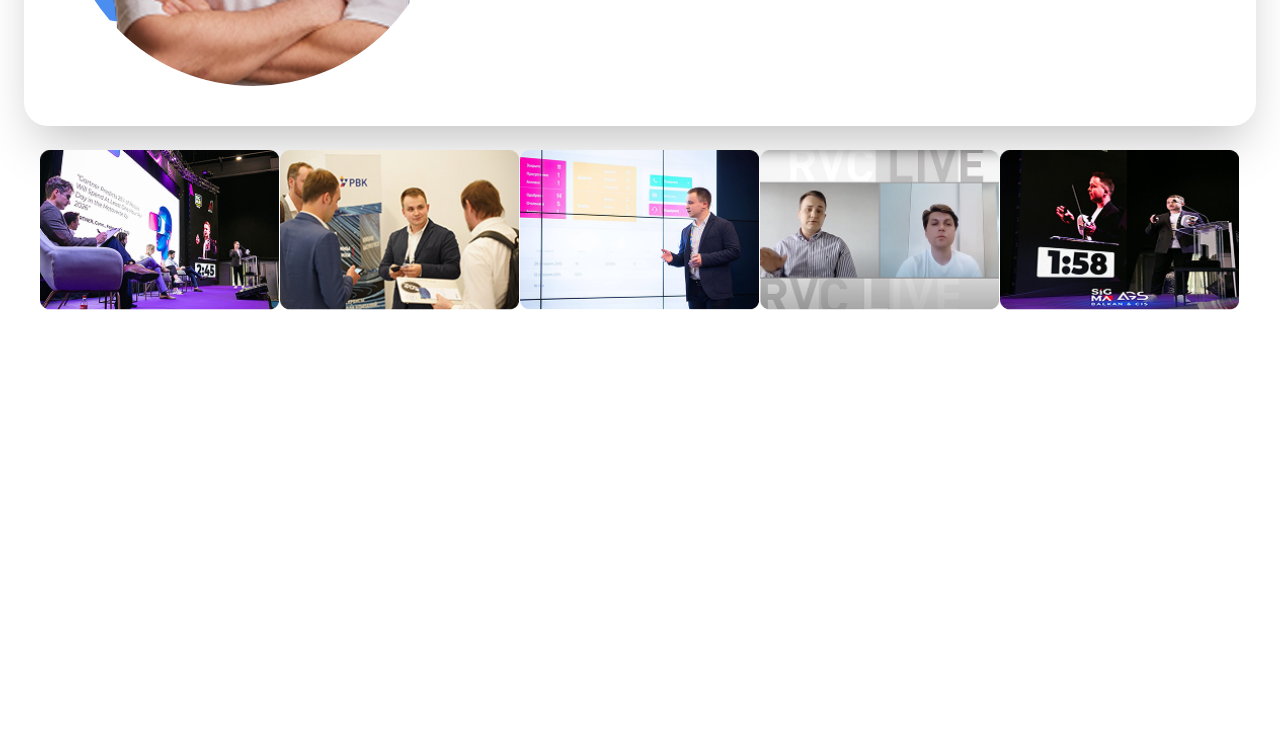
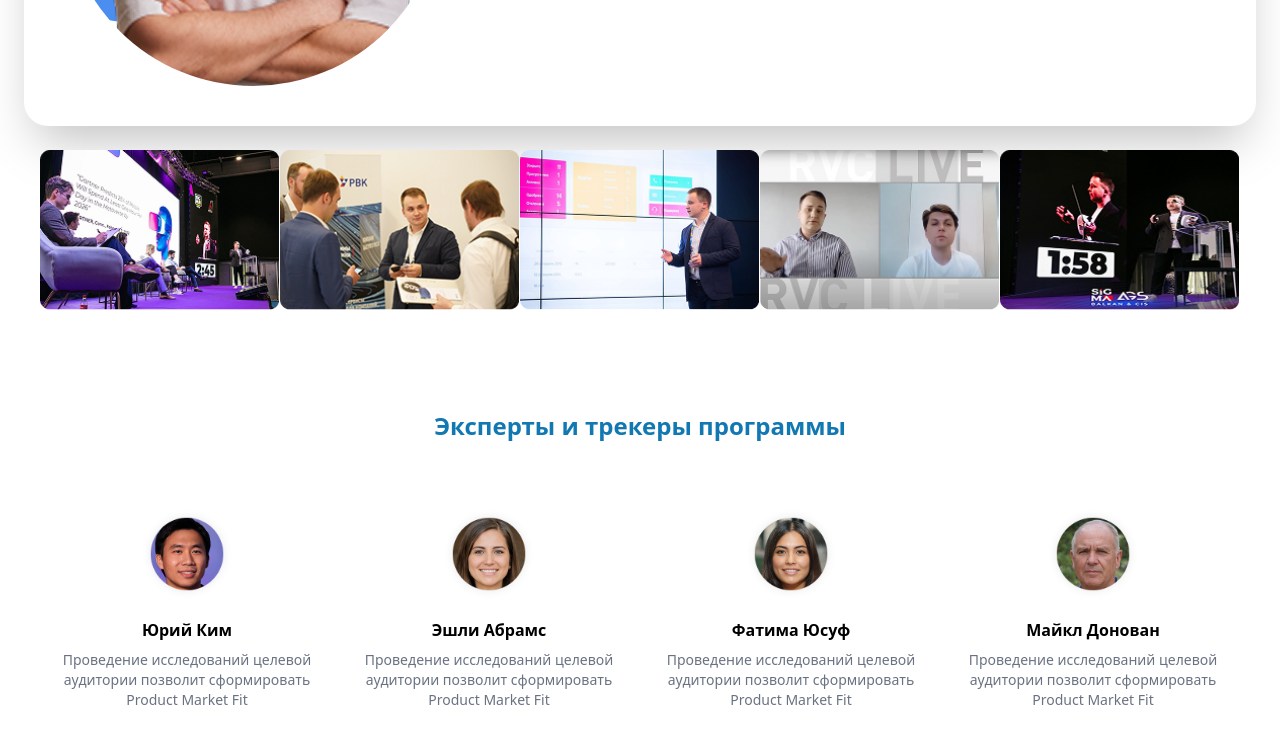
Before and after one commit to qurbonbobokov-ux/Examination, a website: page index.html in a window 1280 px wide. Shown: the part 9135-9879 px from the top of the page. Before the commit the page ends 9513 px from the top, so only its background shows below. Drawn offline with Linux system fonts and the light colour scheme.

Commit message:
section14

```diff
--- a/index.html
+++ b/index.html
@@ -749,6 +749,54 @@
                 <img class="w-60 h-42 object-contain flex-shrink-0" src="./src/IMG_6198 2.png" alt="">
             </div>
         </div>
+        <!-- section14 -->
+        <div class="mt-24">
+            <h3 class="text-2xl font-bold mb-10 text-[#1178B2] text-center  ">
+                Эксперты и трекеры программы
+            </h3>
+
+            <div class="grid grid-flow-col auto-cols-[250px]
+                        gap-6 p-6
+                        overflow-x-auto lg:overflow-visible
+                        lg:grid-flow-row lg:auto-cols-auto
+                        lg:grid-cols-4">
+                <div class="text-center">
+                    <img src="./src/Ellipse 545.png" class="mx-auto mb-4 w-24 h-24 rounded-full object-cover"
+                        alt="Юрий Ким">
+                    <h4 class="font-semibold">Юрий Ким</h4>
+                    <p class="text-sm text-gray-500 mt-2">
+                        Проведение исследований целевой аудитории позволит сформировать Product Market Fit
+                    </p>
+                </div>
+
+                <div class="text-center">
+                    <img src="./src/Ellipse 546.png" class="mx-auto mb-4 w-24 h-24 rounded-full object-cover"
+                        alt="Эшли Абрамс">
+                    <h4 class="font-semibold">Эшли Абрамс</h4>
+                    <p class="text-sm text-gray-500 mt-2">
+                        Проведение исследований целевой аудитории позволит сформировать Product Market Fit
+                    </p>
+                </div>
+
+                <div class="text-center">
+                    <img src="./src/Ellipse 548.png" class="mx-auto mb-4 w-24 h-24 rounded-full object-cover"
+                        alt="Фатима Юсуф">
+                    <h4 class="font-semibold">Фатима Юсуф</h4>
+                    <p class="text-sm text-gray-500 mt-2">
+                        Проведение исследований целевой аудитории позволит сформировать Product Market Fit
+                    </p>
+                </div>
+
+                <div class="text-center">
+                    <img src="./src/Ellipse 544.png" class="mx-auto mb-4 w-24 h-24 rounded-full object-cover"
+                        alt="Майкл Донован">
+                    <h4 class="font-semibold">Майкл Донован</h4>
+                    <p class="text-sm text-gray-500 mt-2">
+                        Проведение исследований целевой аудитории позволит сформировать Product Market Fit
+                    </p>
+                </div>
+            </div>
+        </div>
 </body>
 
 </html>
```
Also changed, not shown: src/Ellipse 544.png (added), src/Ellipse 545.png (added), src/Ellipse 546.png (added), src/Ellipse 548.png (added), src/output.css.
